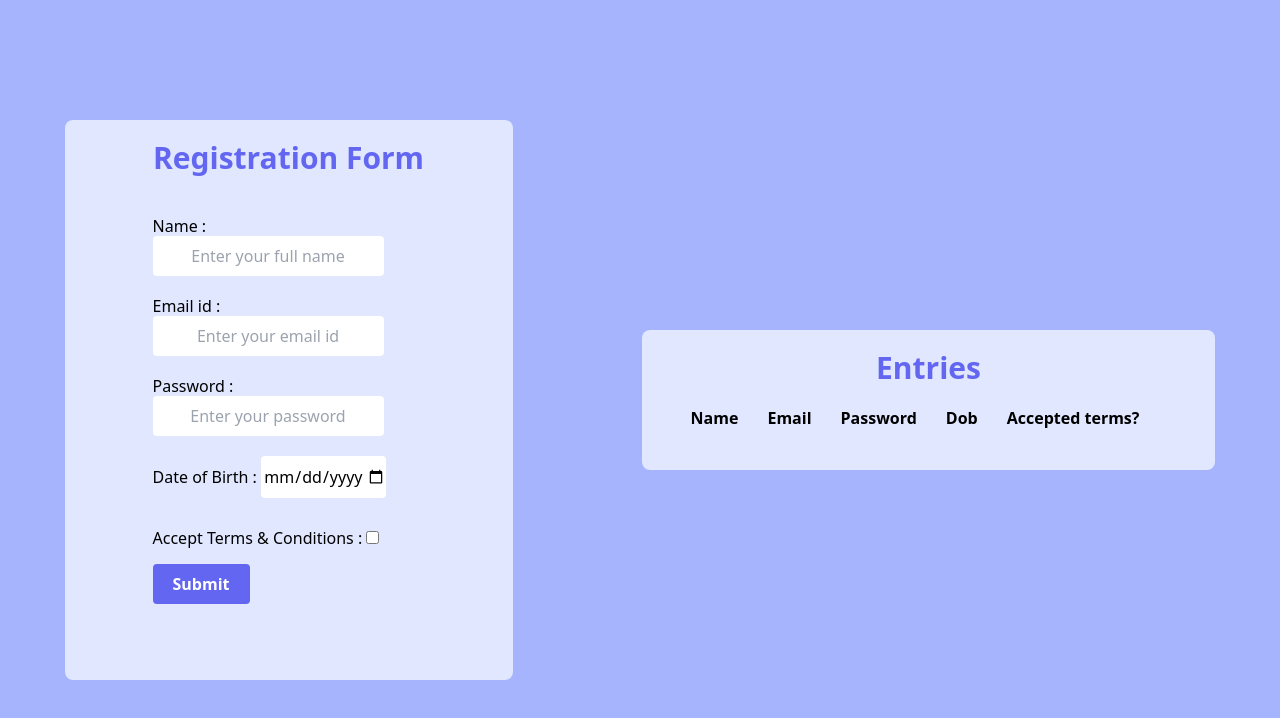
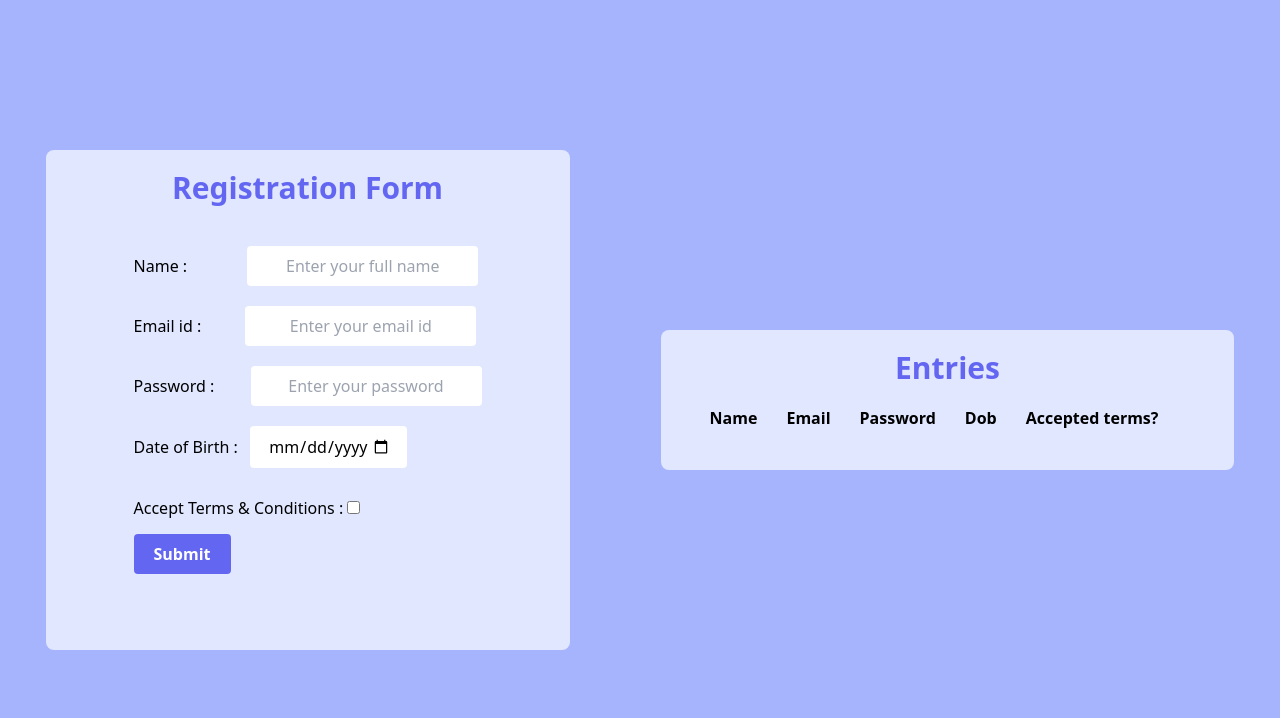
Before and after one commit to vineethayasa/Registration-Form, a plain HTML site: page index.html in a window 1280 px wide. Drawn offline with nearby package versions, Linux system fonts and the light colour scheme.

Commit message:
Update index.html

```diff
--- a/index.html
+++ b/index.html
@@ -1,31 +1,31 @@
 <html>
     <link href="https://cdnjs.cloudflare.com/ajax/libs/tailwindcss/2.2.19/tailwind.min.css" rel="stylesheet" crossorigin="anonymous">
     <body class="flex items-center justified-center bg-indigo-300">
-        <div class ="relative px-5 pt-5 pb-5 sm:mx-auto sm:max-w-md sm:px-20 bg-indigo-100 rounded-lg">
+        <div class ="relative px-5 pt-5 pb-5 sm:mx-auto sm:max-w-xl sm:px-20 bg-indigo-100 rounded-lg">
           <h1 class="text-center text-3xl font-bold text-indigo-500">
             Registration Form
           </h1>
-          <div class="space-y-6 py-10 px-2 leading-10">
+          <div class="space-y-7 py-10 px-2 leading-10">
             <form id = "registration_form">
-              <label for="name" class="inline-block leading-5">
+              <label for="name" class="inline-block leading-5 mr-4">
                 Name :
               </label>
-              <input required type="text" id="name" name="name" placeholder="Enter your full name" class="rounded inline-block text-center mb-5 focus:invalid:border-red-300">
+              <input required type="text" id="name" name="name" placeholder="Enter your full name" class="ml-10 rounded inline-block text-center mb-5 focus:invalid:border-red-300">
             <br>
-              <label for="email" class="inline-block leading-5">
+              <label for="email" class="inline-block leading-5 mr-5">
                 Email id :
               </label>
-              <input required type="email" id="email" name="email" placeholder="Enter your email id" class="rounded inline-block text-center mb-5 focus:invalid:border-red-300">
+              <input required type="email" id="email" name="email" placeholder="Enter your email id" class="ml-5 rounded inline-block text-center mb-5 focus:invalid:border-red-300">
               <br>
-              <label for="password" class="inline-block leading-5">
+              <label for="password" class="inline-block leading-5 mr-5">
                 Password :
               </label>
-              <input required type="password" id="password" name="password" placeholder="Enter your password" class="rounded inline-block text-center mb-5 focus:invalid:border-red-300">
+              <input required type="password" id="password" name="password" placeholder="Enter your password" class="ml-3 rounded inline-block text-center mb-5 focus:invalid:border-red-300">
               <br>
-              <label for="dob" class="inline-block leading-5">
+              <label for="dob" class="inline-block leading-5 mr-1">
                 Date of Birth :
               </label>
-              <input required type="date" id="dob" name="dob" class="rounded inline-block text-center mb-5 focus:invalid:border-red-300">
+              <input required type="date" id="dob" name="dob" class="rounded inline-block text-center mb-5 focus:invalid:border-red-300 px-4 ml-1">
               <br>
               <label for="t&c" class="inline-block leading-5">
                 Accept Terms & Conditions :
@@ -60,9 +60,7 @@
         element.setCustomValidity("error!! age less than 18 or greater than 55");
       }
     }
-  </script>
 
-  <script>
     today_date = new Date();
     var d = today_date.getDate();
     var m = today_date.getMonth()+1;
```
